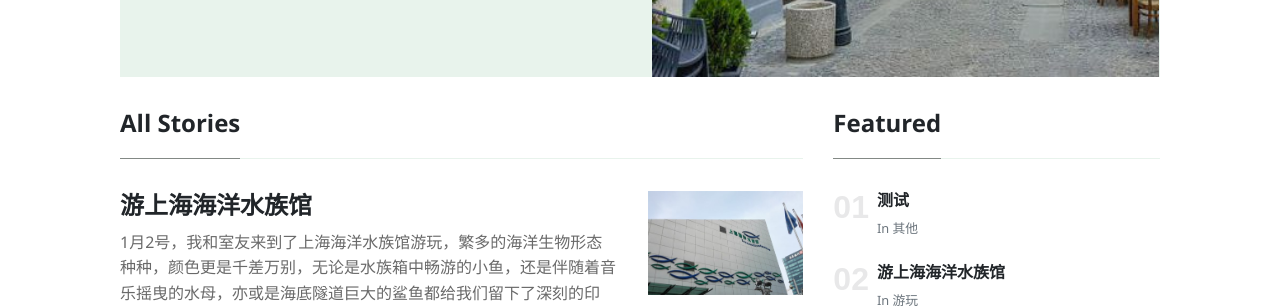
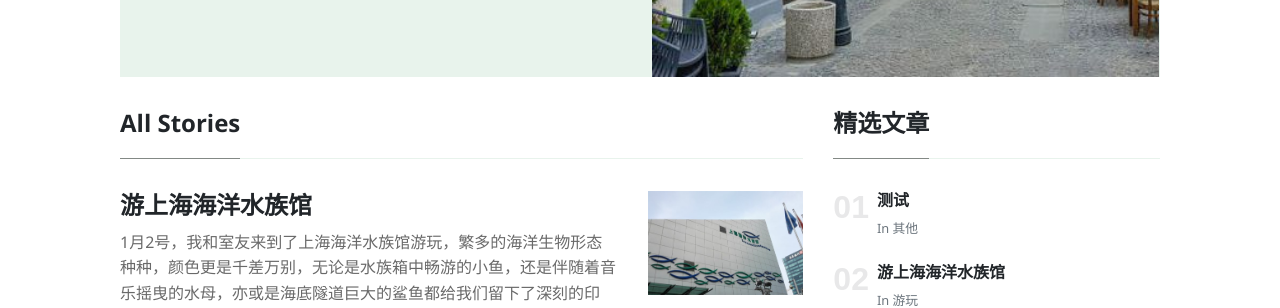
Before and after one commit to geyuxi/geyuxi.github.io, a Jekyll site: the page built from index.html, in a window 1280 px wide and 900 px high, scrolled down 618 px. Shown: the part 312-620 px from the top of the window. Built offline with Jekyll 4.4.1, drawn with Linux system fonts in a browser that asks for light colours; nearby versions of some CDN libraries; the list of posts is cut into pages by our own code.

Commit message:
修改文件

```diff
--- a/_includes/sidebar-featured.html
+++ b/_includes/sidebar-featured.html
@@ -1,5 +1,5 @@
 <div class="sticky-top sticky-top-offset">
-    <h4 class="font-weight-bold spanborder"><span>Featured</span></h4>
+    <h4 class="font-weight-bold spanborder"><span>精选文章</span></h4>
     <ol class="list-featured">
         {% for post in site.tags.featured %}
             <li class="mb-4">
```
Also changed, not shown: _pages/author-草曷.html (renamed from _pages/author-jane.html).
